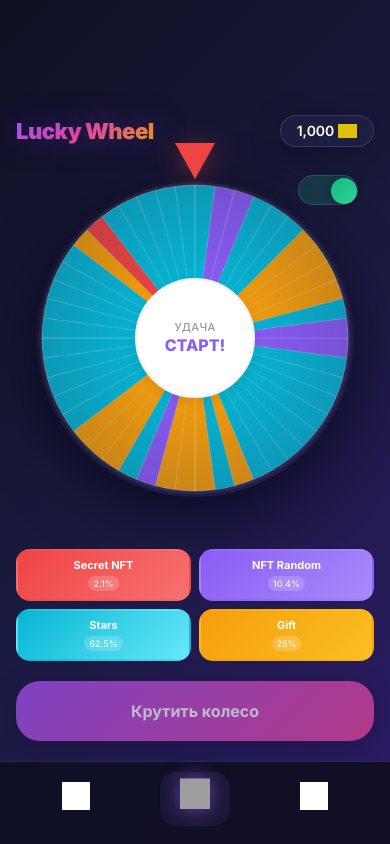
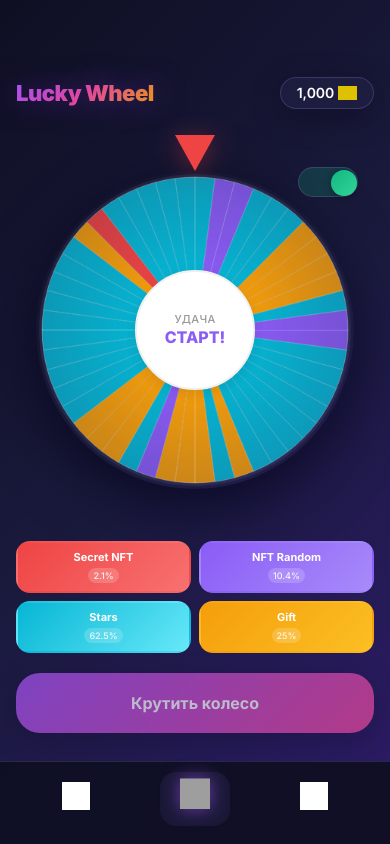
Before and after one commit to egor1107/testspinapp, a plain HTML site: page App/index.html in a window 390 px wide. Drawn offline with Linux system fonts and the light colour scheme; grey boxes are pictures that could not be loaded.

Commit message:
Update style.css

```diff
--- a/App/style.css
+++ b/App/style.css
@@ -81,17 +81,11 @@
       position: relative;
     }
 
-    /* Header with balance - увеличен отступ сверху */
-    .app-header {
-      position: fixed;
-      top: 0;
-      left: 0;
-      right: 0;
-      z-index: 100;
-      padding: 32px 20px 16px; /* Увеличен верхний отступ с 16px до 32px */
-      background: rgba(15, 15, 35, 0.9);
-      backdrop-filter: blur(20px);
-      border-bottom: 1px solid var(--panel-border);
+    /* Инлайн заголовок - перемещен в контент для решения проблемы с TMA */
+    .app-header-inline {
+      position: relative;
+      padding: 20px 0;
+      margin-bottom: 20px;
     }
 
     .header-content {
@@ -204,10 +198,10 @@
       background: rgba(16, 185, 129, 0.2);
     }
 
-    /* Main content - увеличен отступ сверху */
+    /* Main content - уменьшен отступ сверху так как заголовок теперь инлайн */
     .main-content {
       flex: 1;
-      padding: 120px 16px 100px; /* Увеличен верхний отступ с 100px до 120px */
+      padding: 60px 16px 100px; /* Уменьшен отступ сверху, заголовок теперь в контенте */
       display: flex;
       align-items: center;
       justify-content: center;
@@ -1045,11 +1039,12 @@
       .stat-number {
         font-size: 24px;
       }
-      .app-header {
-        padding: 24px 20px 16px; /* Уменьшен отступ для мобильных */
+      .app-header-inline {
+        padding: 15px 0;
+        margin-bottom: 15px;
       }
       .main-content {
-        padding: 100px 16px 100px; /* Уменьшен отступ для мобильных */
+        padding: 40px 16px 100px; /* Уменьшен отступ для мобильных */
       }
     }
 
```
